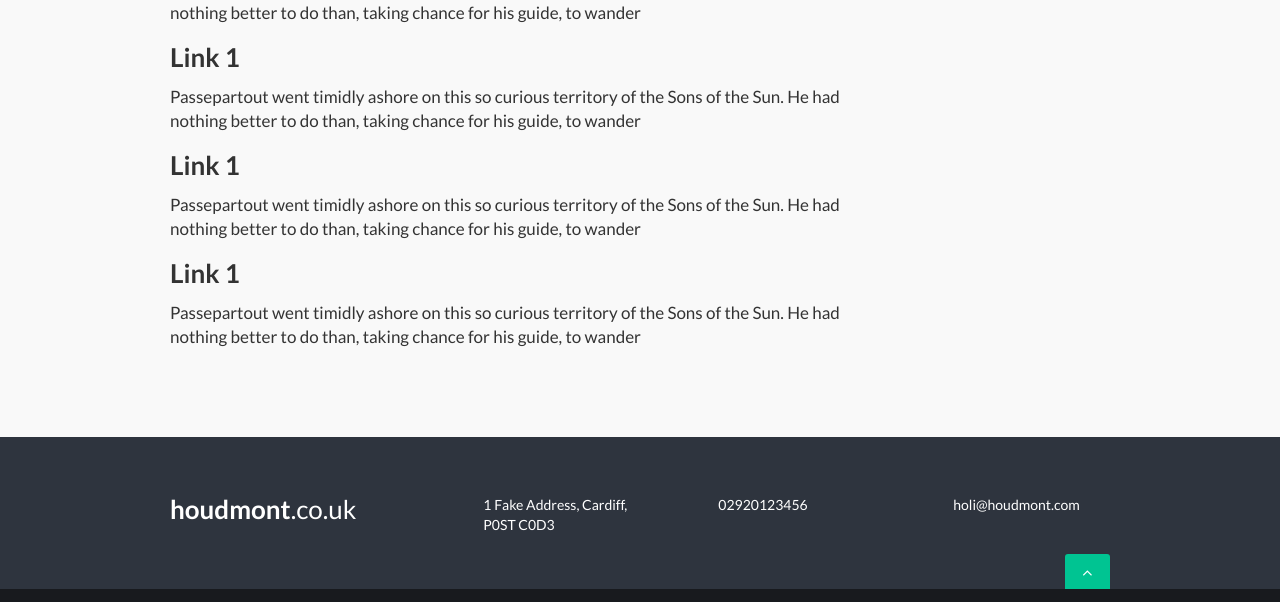
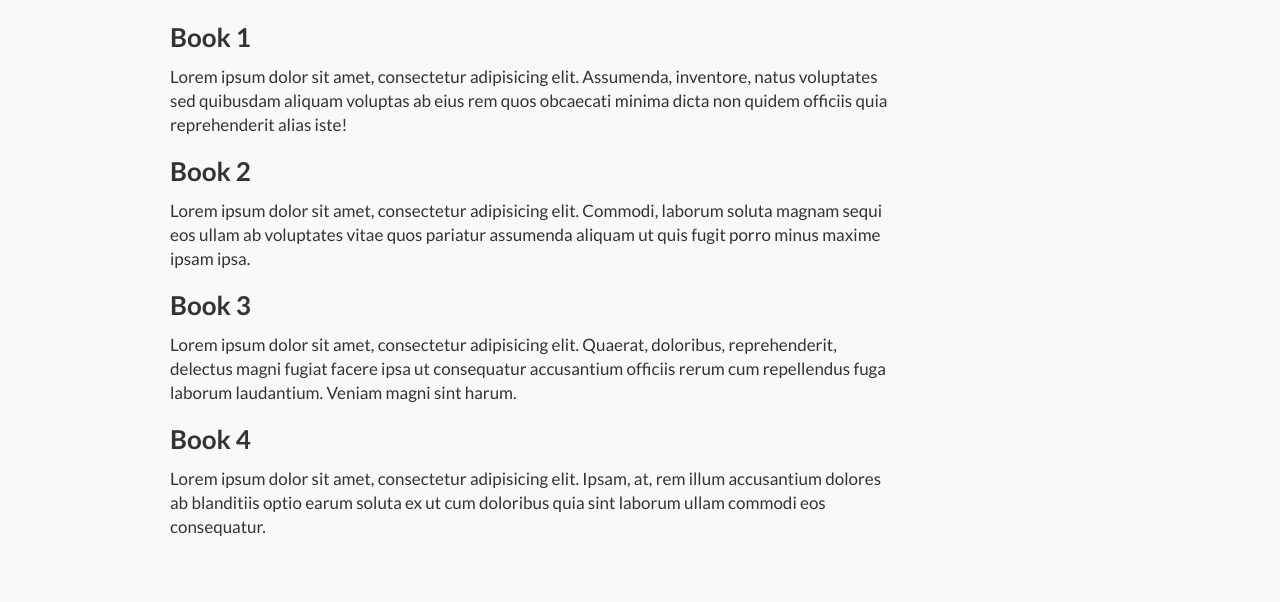
Before and after one commit to houdmont/houdmont.com, a plain HTML site: page books.html in a window 1280 px wide. Shown: the part 276-878 px from the top of the page. Drawn offline with Linux system fonts and the light colour scheme.

Commit message:
New post styles

```diff
--- a/books.html
+++ b/books.html
@@ -6,7 +6,7 @@
     <head>
         <meta charset="utf-8">
         <meta http-equiv="X-UA-Compatible" content="IE=edge,chrome=1">
-        <title>Richard Houdmont</title>
+        <title>Richard Houdmont - Books</title>
         <meta name="description" content="The website of Richard Houdmont">
         <meta name="viewport" content="width=device-width">
         <!-- Place favicon.ico and apple-touch-icon.png in the root directory -->
@@ -47,48 +47,46 @@
                     <div class="grid">
                         <div class="row">
 
-                            <!-- POSTS -->
+                            <h1>Books</h1>
 
                             <ul class="col-9-12 posts">
 
-                                <!-- POST -->
-
-                                <li class="grid">
+                                <li class="grid padded">
                                     <a href="post.html" class="row">
                                         <span>
-                                            <h2>Link 1</h2>
+                                            <h2>Book 1</h2>
                                             <p>
-                                                Passepartout went timidly ashore on this so curious territory of the Sons of the Sun.  He had nothing better to do than, taking chance for his guide, to wander
+                                                Lorem ipsum dolor sit amet, consectetur adipisicing elit. Assumenda, inventore, natus voluptates sed quibusdam aliquam voluptas ab eius rem quos obcaecati minima dicta non quidem officiis quia reprehenderit alias iste!
                                             </p>
                                         </span>
                                     </a>
                                 </li>
-                                <li class="grid">
+                                <li class="grid padded">
                                     <a href="post.html" class="row">
                                         <span>
-                                            <h2>Link 1</h2>
+                                            <h2>Book 2</h2>
                                             <p>
-                                                Passepartout went timidly ashore on this so curious territory of the Sons of the Sun.  He had nothing better to do than, taking chance for his guide, to wander
+                                                Lorem ipsum dolor sit amet, consectetur adipisicing elit. Commodi, laborum soluta magnam sequi eos ullam ab voluptates vitae quos pariatur assumenda aliquam ut quis fugit porro minus maxime ipsam ipsa.
                                             </p>
                                         </span>
                                     </a>
                                 </li>
-                                <li class="grid">
+                                <li class="grid padded">
                                     <a href="post.html" class="row">
                                         <span>
-                                            <h2>Link 1</h2>
+                                            <h2>Book 3</h2>
                                             <p>
-                                                Passepartout went timidly ashore on this so curious territory of the Sons of the Sun.  He had nothing better to do than, taking chance for his guide, to wander
+                                                Lorem ipsum dolor sit amet, consectetur adipisicing elit. Quaerat, doloribus, reprehenderit, delectus magni fugiat facere ipsa ut consequatur accusantium officiis rerum cum repellendus fuga laborum laudantium. Veniam magni sint harum.
                                             </p>
                                         </span>
                                     </a>
                                 </li>
-                                <li class="grid">
+                                <li class="grid padded">
                                     <a href="post.html" class="row">
                                         <span>
-                                            <h2>Link 1</h2>
+                                            <h2>Book 4</h2>
                                             <p>
-                                                Passepartout went timidly ashore on this so curious territory of the Sons of the Sun.  He had nothing better to do than, taking chance for his guide, to wander
+                                                Lorem ipsum dolor sit amet, consectetur adipisicing elit. Ipsam, at, rem illum accusantium dolores ab blanditiis optio earum soluta ex ut cum doloribus quia sint laborum ullam commodi eos consequatur.
                                             </p>
                                         </span>
                                     </a>
--- a/styles/main.css
+++ b/styles/main.css
@@ -375,6 +375,29 @@ body {
 }
 .grid [class*=col-].nopadding, .grid.seamless [class*=col-] {
     padding-right: 0;
+}
+
+.grid.padded {
+    margin-bottom: 20px;
+    margin-top: 20px;
+}
+
+.grid.padded:hover {
+    background-color: #ececec;
+    -webkit-box-shadow: 0 0 0 10px #ececec, 0 0 20px 5px #888888;
+    -moz-box-shadow: 0 0 0 10px #ececec, 0 0 20px 5px #888888;
+    box-shadow: 0 0 0 10px #ececec, 0 0 20px 5px #888888;
+}
+
+.grid.padded a {
+    display: block;
+}
+
+@media only screen and (max-width: 767px) {
+
+    .grid.padded {
+        margin-bottom: 2em;
+    }
 }
 
 @media only screen and (max-width:767px) {
@@ -1655,3 +1678,7 @@ div#body-container {
         padding-top: 1em;
     }
 }
+
+.about .row {
+    margin-bottom: 2em;
+}
```
